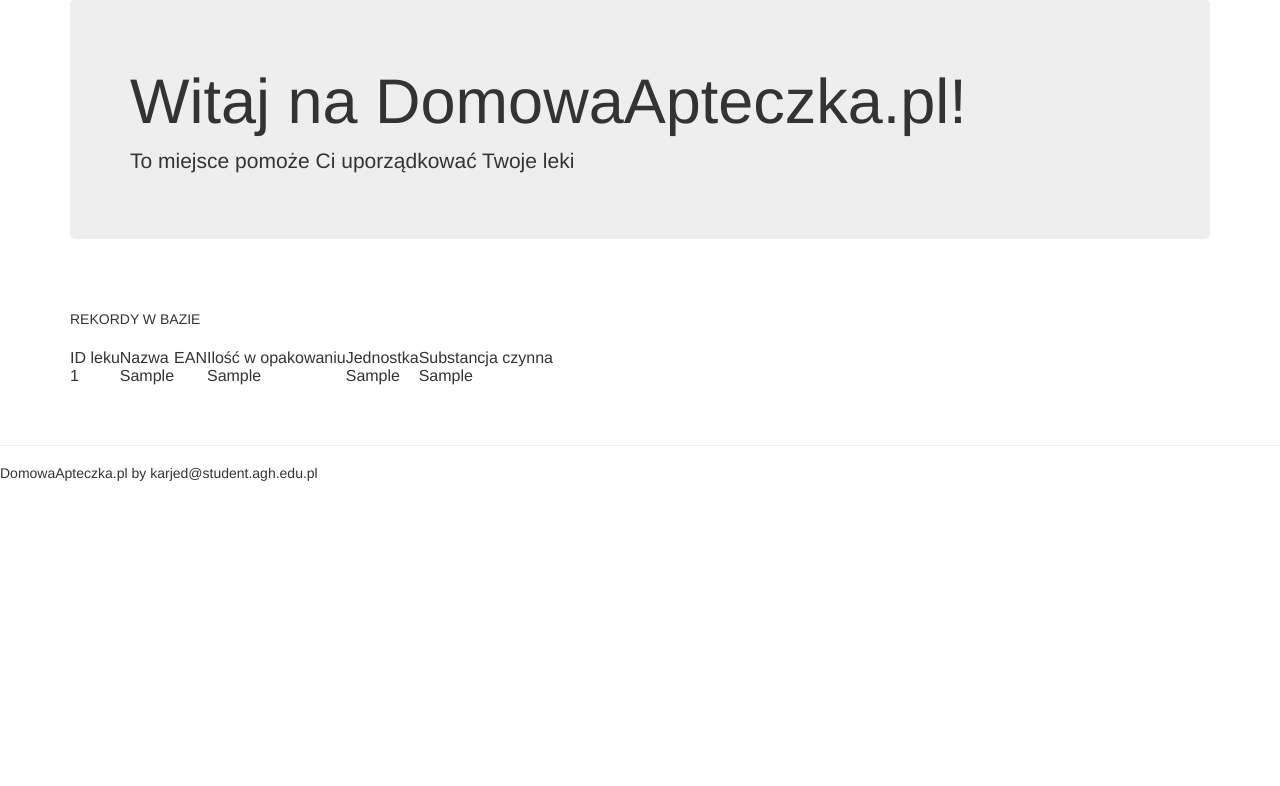
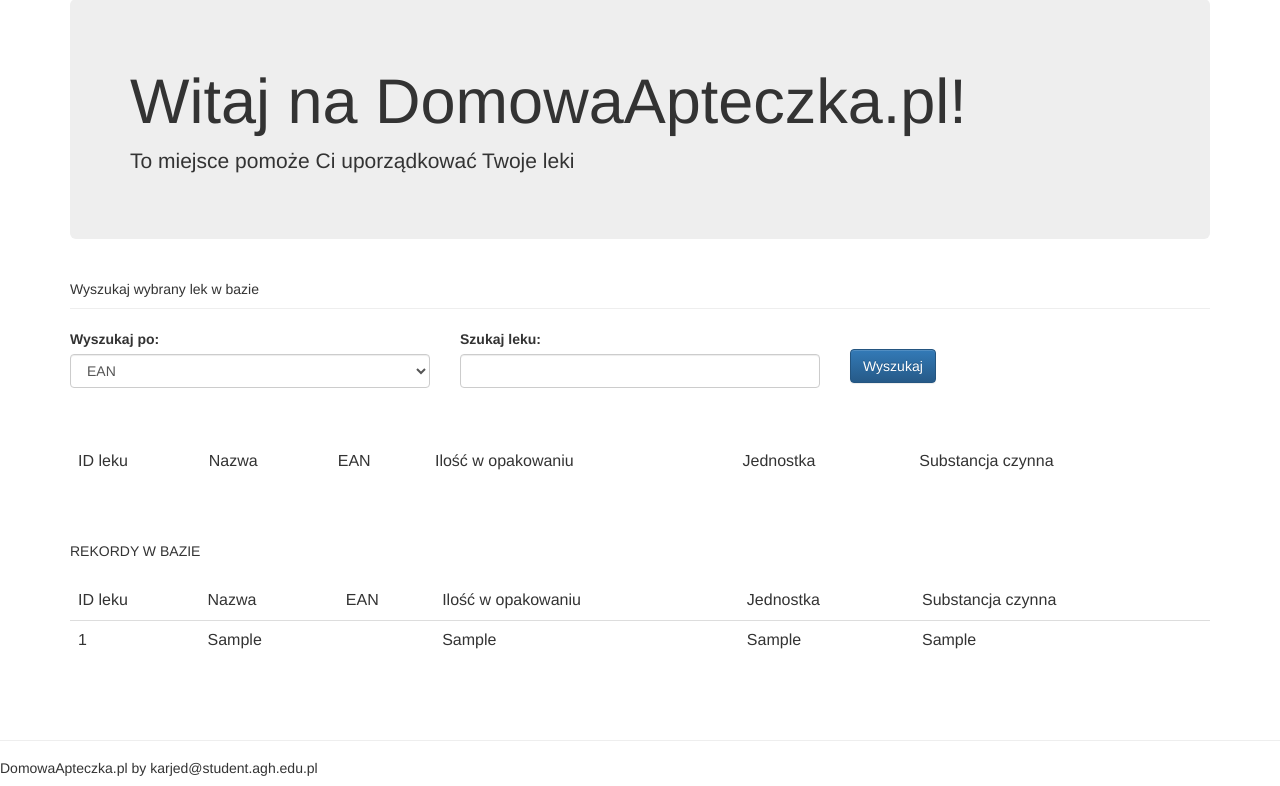
Before and after one commit to linaKaro/apteczka, a PHP site: page /wyswietl_leki.php?wybrano=3 in a window 1280 px wide. Shown: the part 92-878 px from the top of the page. Before the commit the page ends 573 px from the top, so only its background shows below. Run offline with PHP 8.4, Linux system fonts and the light colour scheme; the visitor is signed in with stand-in values (Sample User, id 1); tables that the repository leaves empty or names only in its code hold one stand-in row (values such as "Sample post"); data that the repository does not hold is empty; some libraries are stand-ins or nearby versions.

Commit message:
Update wyswietl_leki.php

```diff
--- a/wyswietl_leki.php
+++ b/wyswietl_leki.php
@@ -16,11 +16,94 @@
 	<p><?php echo $podtytul ?></p>
 </div>
 
+
+
+<div class="page-header">Wyszukaj wybrany lek w bazie</div>
+<form action="" method="post">
+    <div class="row">
+        <div class="col-md-4">
+            <label for="search_by">Wyszukaj po:</label>
+            <select class="form-control" id="search_by" name="metoda_szukania">
+                <option value="EAN">EAN</option>
+                <option value="nazwa_leku">Nazwa leku</option>
+            </select>
+        </div>
+        <div class="col-md-4">
+            <label for="enter_string">Szukaj leku:</label>
+            <input class="form-control" type="text" id="enter_string" name="wyrazenie">
+        </div>
+        <div class="col-md-4">
+            <br>
+            <button type="submit" class="btn btn-primary">Wyszukaj</button>
+        </div>
+    </div>
+    </br></br>
+</form>
+
 <?php
 	if (!isset($_GET['wybrano'])) {
 		header("Location: myindex.php?wybrano=0&zaloguj_sie=1");
 	}
 
+?>
+
+<?php
+
+	$metoda_szukania=$_POST['metoda_szukania'];
+	$wyrazenie = $_POST['wyrazenie'];
+
+
+	$zapytanie = "select * from leki where " .$metoda_szukania. " like'%".$wyrazenie."%' ";
+	$rezultat = $baza->query($zapytanie);
+
+?>
+
+<div class="table-responsive">
+<table class="table" id="tabela1">
+	<thead>
+	<tr>
+		<td>
+		<?php echo "ID leku"; ?> </td>
+		<td id="tabela1">
+		<?php echo "Nazwa";?> </td>
+		<td id="tabela1">
+		<?php echo "EAN";?> </td>
+		<td id="tabela1">
+		<?php echo "Ilość w opakowaniu";?> </td>
+		<td id="tabela1">
+		<?php echo "Jednostka";?> </td>
+		<td id="tabela1">
+		<?php echo "Substancja czynna";?> </td>
+	</tr>
+	</thead>
+
+<?php
+	$nr_rows = $rezultat->num_rows;
+	for($i=0;$i<$nr_rows;$i++){
+	$row=$rezultat->fetch_assoc();
+
+?>
+	<tr id="tabela1">
+		<td id="tabela1">
+		<?php echo $row["id"] . "\t"; ?> </td>
+		<td id="tabela1">
+		<?php echo $row["nazwa_leku"] . "\t";?> </td>
+		<td id="tabela1">
+		<?php echo $row["EAN"] . "\t";?> </td>
+		<td id="tabela1">
+		<?php echo $row["ilosc"] . "\t";?> </td>
+		<td id="tabela1">
+		<?php echo $row["jednostka"] . "\t";?> </td>
+		<td id="tabela1">
+		<?php echo $row["substancja_czynna"]. "<br>";?> </td>
+	</tr>
+<?php
+}
+?>
+</table>
+</div>
+
+<?php
 
 	$query = "select * from leki";
 
@@ -28,7 +111,9 @@
 
 	echo "<br><br>REKORDY W BAZIE<br><br>";
 ?>
-<table>
+<div class="table-responsive">
+<table class="table">
+	<thead>
 	<tr>
 		<td>
 		<?php echo "ID leku"; ?> </td>
@@ -43,6 +128,7 @@
 		<td id="tabela">
 		<?php echo "Substancja czynna";?> </td>
 	</tr>
+	</thead>
 
 <?php
 	while ($row = $wynik->fetch_assoc()) {
@@ -65,6 +151,7 @@
 }
 ?>
 </table>
+</div>
 
 <?php
 require_once 'inc/stopka.php';
```
Lines whose indentation alone changed are shown as unchanged.
